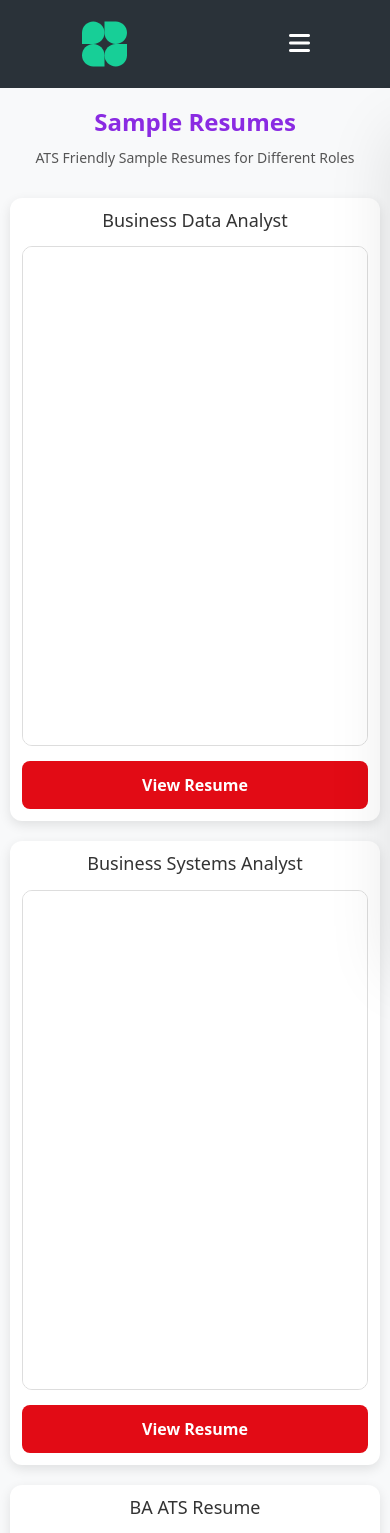
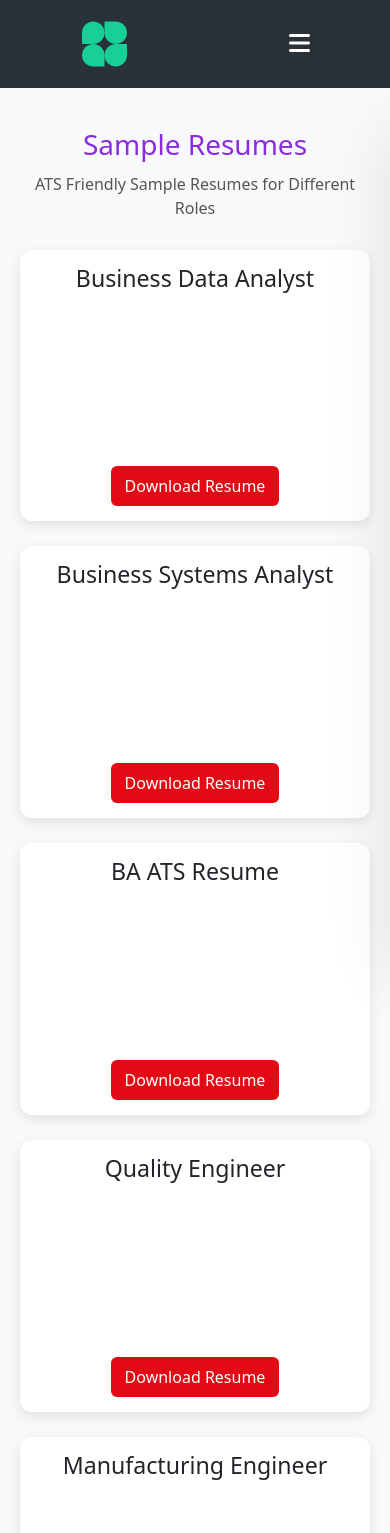
Before and after one commit to Lathakumari443/MY-PORTIFOLIO, a React (Vite) app: page /resume in a window 390 px wide. Shown: the top 1533 px of the page. Built offline with nearby package versions, Linux system fonts and the light colour scheme.

Commit message:
Resume section updated

```diff
--- a/src/Components/Home/Home.jsx
+++ b/src/Components/Home/Home.jsx
@@ -13,7 +13,7 @@ const Home = () => {
     <Header/>
 
     <Skills/>
-    <Resume />
+
 
     <Footer />
 
--- a/src/Components/Homepage/Resume/Resume.css
+++ b/src/Components/Homepage/Resume/Resume.css
@@ -7,21 +7,7 @@
   box-sizing: border-box;
 }
 
-/* Heading */
-.title {
-  font-size: 42px;
-  color: blueviolet;
-  font-weight: bold;
-  margin-bottom: 10px;
-}
-
-.subtitle {
-  font-size: 18px;
-  color: #555;
-  margin-bottom: 20px;
-}
-
-/* Grid Layout */
+/* Grid */
 .resume-grid {
   display: grid;
   grid-template-columns: repeat(3, 1fr);
@@ -29,120 +15,69 @@
   margin-top: 30px;
 }
 
-/* Resume Card */
+/* Card */
 .resume-card {
-  background: #fff;
+  background: white;
   padding: 15px;
   border-radius: 12px;
-  box-shadow: 0 4px 12px rgba(0, 0, 0, 0.1);
-  transition: transform 0.3s ease;
+  box-shadow: 0 4px 12px rgba(0,0,0,0.1);
 }
 
-.resume-card:hover {
-  transform: translateY(-5px);
-}
-
-.resume-card h3 {
-  font-size: 20px;
-  margin-bottom: 15px;
-  color: #333;
-}
-
-/* PDF Preview */
+/* PDF wrapper (MOST IMPORTANT) */
 .pdf-wrapper {
   width: 100%;
-  height: 600px;
+  height: 400px;
   overflow: hidden;
   border-radius: 10px;
-  border: 1px solid #ddd;
-  margin-bottom: 15px;
-  background: #fff;
+  margin: 10px 0;
 }
 
 .pdf-wrapper iframe {
   width: 100%;
   height: 100%;
   border: none;
-  display: block;
 }
 
-/* Button */
+/* Title */
+.title {
+  font-size: 42px;
+  color: blueviolet;
+  margin-bottom: 10px;
+}
+
+.subtitle {
+  font-size: 16px;
+  color: #555;
+}
+
+/* Download button */
 .download-btn {
   display: inline-block;
-  padding: 10px 18px;
-  background-color: rgb(226, 11, 21);
+  margin-top: 10px;
+  padding: 8px 14px;
+  background: rgb(226, 11, 21);
   color: white;
+  border-radius: 6px;
   text-decoration: none;
-  border-radius: 8px;
-  font-weight: 600;
-  transition: 0.3s ease;
 }
 
-.download-btn:hover {
-  opacity: 0.9;
-  transform: scale(1.03);
-}
-
-/* Tablet */
+/* 📱 Responsive breakpoints */
 @media (max-width: 1024px) {
   .resume-grid {
     grid-template-columns: repeat(2, 1fr);
   }
-
-  .pdf-wrapper {
-    height: 500px;
-  }
 }
 
-/* Mobile */
 @media (max-width: 768px) {
-  .resume-container {
-    padding: 20px 10px;
-  }
-
   .resume-grid {
     grid-template-columns: 1fr;
-    gap: 20px;
   }
 
   .title {
-    font-size: 30px;
-  }
-
-  .subtitle {
-    font-size: 15px;
-  }
-
-  .resume-card {
-    padding: 12px;
-  }
-
-  .resume-card h3 {
-    font-size: 18px;
+    font-size: 28px;
   }
 
   .pdf-wrapper {
-    height: 550px; /* Mobile lo full PDF kanipinchadaniki */
-  }
-
-  .download-btn {
-    width: 100%;
-    padding: 12px;
-    box-sizing: border-box;
+    height: 300px;
   }
 }
-
-/* Small Mobile */
-@media (max-width: 480px) {
-  .title {
-    font-size: 24px;
-  }
-
-  .subtitle {
-    font-size: 14px;
-  }
-
-  .pdf-wrapper {
-    height: 500px;
-  }
-}
--- a/src/Components/Homepage/Resume/Resume.jsx
+++ b/src/Components/Homepage/Resume/Resume.jsx
@@ -27,20 +27,17 @@ const Resume = () => {
         <div className="resume-card">
           <h3>Business Data Analyst</h3>
 
-        <div className="pdf-wrapper">
           <iframe
-            src={`${resumeDataAnalyst}#toolbar=0`}
-            title="Business Data Analyst Resume"
+            src={resumeDataAnalyst}
+            type="application/pdf"
           />
-        </div>
 
           <a
             href={resumeDataAnalyst}
-          target="_blank"
-          rel="noopener noreferrer"
+            download="Latha Matthe _Business Data Analyst_Resume.pdf"
             className="download-btn"
           >
-          View Resume
+            Download Resume
           </a>
         </div>
 
@@ -48,41 +45,35 @@ const Resume = () => {
         <div className="resume-card">
           <h3>Business Systems Analyst</h3>
 
-        <div className="pdf-wrapper">
           <iframe
-            src={`${resumeBusinessAnalyst}#toolbar=0`}
-            title="Business Systems Analyst Resume"
+            src={resumeBusinessAnalyst}
+            type="application/pdf"
           />
-        </div>
 
           <a
             href={resumeBusinessAnalyst}
-          target="_blank"
-          rel="noopener noreferrer"
+            download="Latha Matthe _Business systems Analyst_Resume.pdf"
             className="download-btn"
           >
-          View Resume
+            Download Resume
           </a>
         </div>
 
-      {/* BA ATS Resume */}
+        {/* Business Analyst ATS */}
         <div className="resume-card">
           <h3>BA ATS Resume</h3>
 
-        <div className="pdf-wrapper">
           <iframe
-            src={`${resumeBA_ATS_Analyst}#toolbar=0`}
-            title="BA ATS Resume"
+            src={resumeBA_ATS_Analyst}
+            type="application/pdf"
           />
-        </div>
 
           <a
             href={resumeBA_ATS_Analyst}
-          target="_blank"
-          rel="noopener noreferrer"
+            download="Latha_Matthe BA_ATS_Resume.pdf"
             className="download-btn"
           >
-          View Resume
+            Download Resume
           </a>
         </div>
 
@@ -90,20 +81,17 @@ const Resume = () => {
         <div className="resume-card">
           <h3>Quality Engineer</h3>
 
-        <div className="pdf-wrapper">
           <iframe
-            src={`${resumeQualityAnalyst}#toolbar=0`}
-            title="Quality Engineer Resume"
+            src={resumeQualityAnalyst}
+            type="application/pdf"
           />
-        </div>
 
           <a
             href={resumeQualityAnalyst}
-          target="_blank"
-          rel="noopener noreferrer"
+            download="Latha Matthe_Quality Engineer_Resume.pdf"
             className="download-btn"
           >
-          View Resume
+            Download Resume
           </a>
         </div>
 
@@ -111,20 +99,17 @@ const Resume = () => {
         <div className="resume-card">
           <h3>Manufacturing Engineer</h3>
 
-        <div className="pdf-wrapper">
           <iframe
-            src={`${resumeManufacturingAnalyst}#toolbar=0`}
-            title="Manufacturing Engineer Resume"
+            src={resumeManufacturingAnalyst}
+            type="application/pdf"
           />
-        </div>
 
           <a
             href={resumeManufacturingAnalyst}
-          target="_blank"
-          rel="noopener noreferrer"
+            download="Latha Matthe_ Manufacture Engineer_Resume.pdf"
             className="download-btn"
           >
-          View Resume
+            Download Resume
           </a>
         </div>
 
```
Lines whose indentation alone changed are shown as unchanged.
